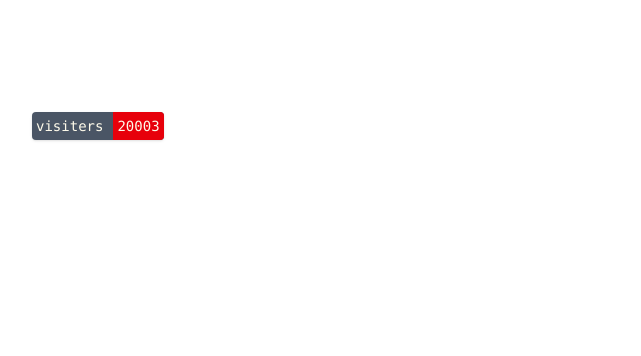
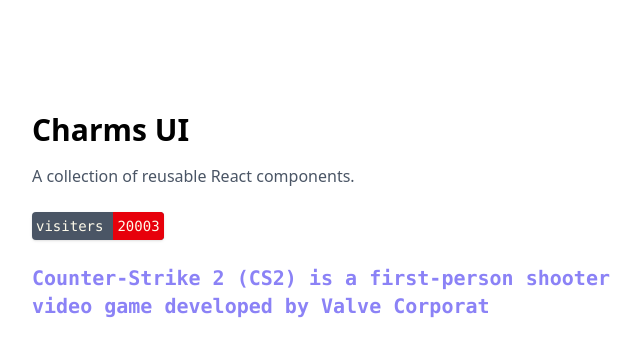
Before and after one commit to luludevcn/charms-ui, a React (Vite) app: page / in a window 1280 px wide. Shown: the top 356 px of the page, without its empty margins (288-929 px from the left). Built offline with nearby package versions, Linux system fonts and the light colour scheme.

Commit message:
add Recount component

```diff
--- a/src/App.tsx
+++ b/src/App.tsx
@@ -1,10 +1,25 @@
 import { Badge } from './components/Badge'
+import { Recount } from './components/Recount'
 
 function App() {
 
+  const recountText = `Counter-Strike 2 (CS2) is a first-person shooter video game developed by
+  Valve Corporation which is a part of the Counter-Strike series.
+  It was announced to the public on March 22, 2023 with an tentative full release for Summer 2023
+   and a limited test beginning the same day. It was officially released on September 27, 2023.`
   return (
     <div className='m-auto w-1/2 mt-28'>
+      <h1 className='text-3xl font-bold mb-4'>Charms UI</h1>
+      <p className='text-gray-600 mb-6'>A collection of reusable React components.</p>
       <Badge title={'visiters'} count={20003} leftBg='bg-gray-600' rightBg='bg-red-600' href='http://luludev.cn'></Badge>
+      <br></br>
+      <Recount text={recountText} speed={50}
+        delay={1000}
+        onTypingStart={() => console.log('Typing started')}
+        onTypingEnd={() => console.log('Typing ended')}
+        className='text-xl font-bold font-mono'
+        style={{ color: '#8b82f6' }}></Recount>
+
     </div>
 
   )
--- /dev/null
+++ b/src/components/Recount/index.tsx
@@ -0,0 +1,59 @@
+import type { RecountProps } from "./Recount.type";
+import React, { useState, useEffect } from 'react';
+
+export const Recount: React.FC<RecountProps> = ({
+    text,
+    speed = 100,
+    delay,
+    className,
+    onTypingStart,
+    onTypingEnd,
+    style
+}) => {
+    const [displayedText, setDisplayedText] = useState('');
+    let currentIndex: number = 0;
+    let reader: string | number | NodeJS.Timeout | undefined;
+    const type = () => {
+
+        if (currentIndex === 0 && displayedText.length === 0) {
+            if (typeof onTypingStart === 'function') {
+                onTypingStart();
+            }
+        }
+
+        setDisplayedText(text.substring(0, currentIndex + 1));
+        currentIndex++;
+
+        if (currentIndex < text.length - 1) {
+            reader = setTimeout(type, speed);
+        }
+
+        if (currentIndex === text.length - 1) {
+            if (typeof onTypingEnd === 'function') {
+                onTypingEnd();
+            }
+            clearTimeout(reader);
+        }
+    }
+
+    useEffect(() => {
+        const startReader = setTimeout(() => {
+            type()
+        }, delay);
+        return () => {
+            if (startReader) {
+                clearTimeout(startReader);
+            }
+        };
+    }, []);
+
+    return (
+        <span
+            className={`typewriter ${className || ''}`}
+            style={style}
+            aria-live="polite"
+        >
+            {displayedText}
+        </span>
+    );
+};
--- a/src/index.ts
+++ b/src/index.ts
@@ -1,2 +1,3 @@
 import './index.css'
 export * from './components/Badge';
+export * from './components/Recount';
```
Also changed, not shown: src/components/Recount/Recount.type.ts (added, +10 -0 lines), 2 other files (tests, documents, lock files or other folders).
